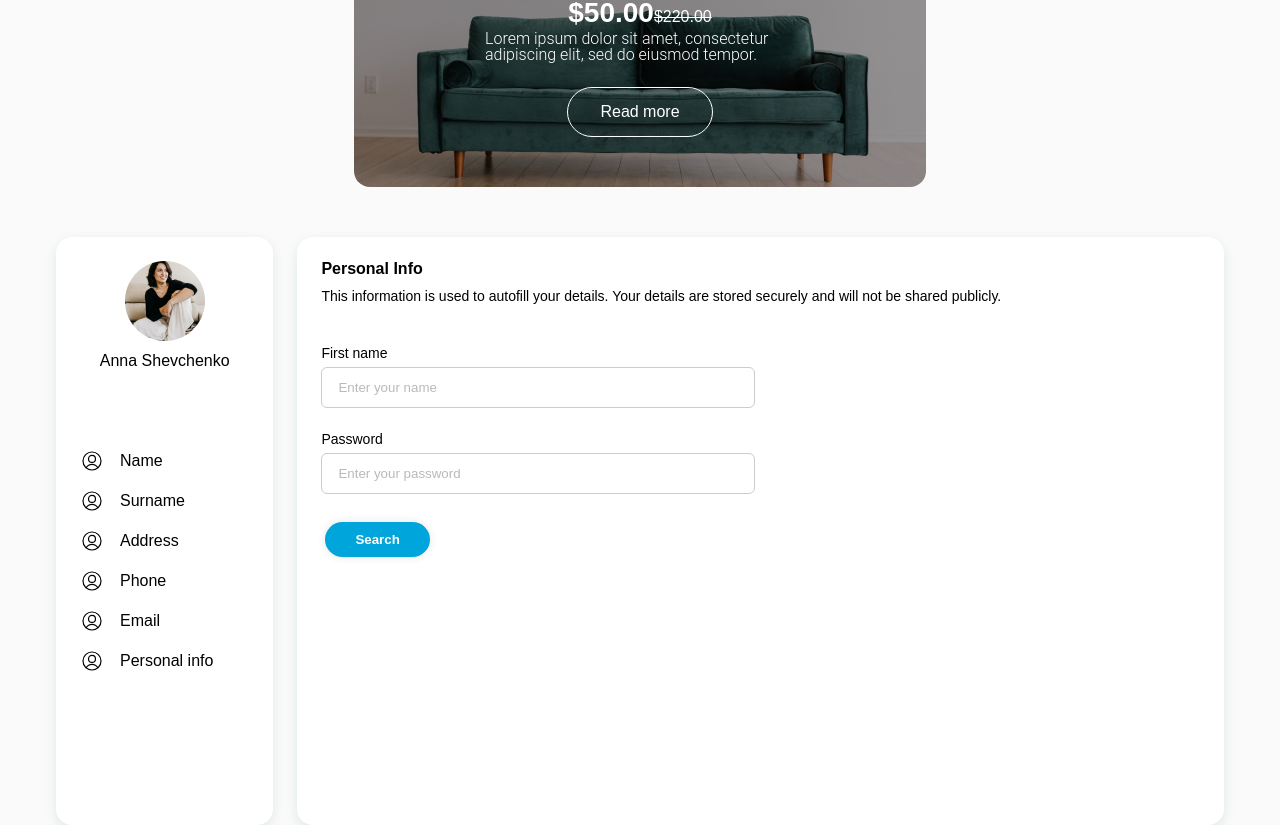
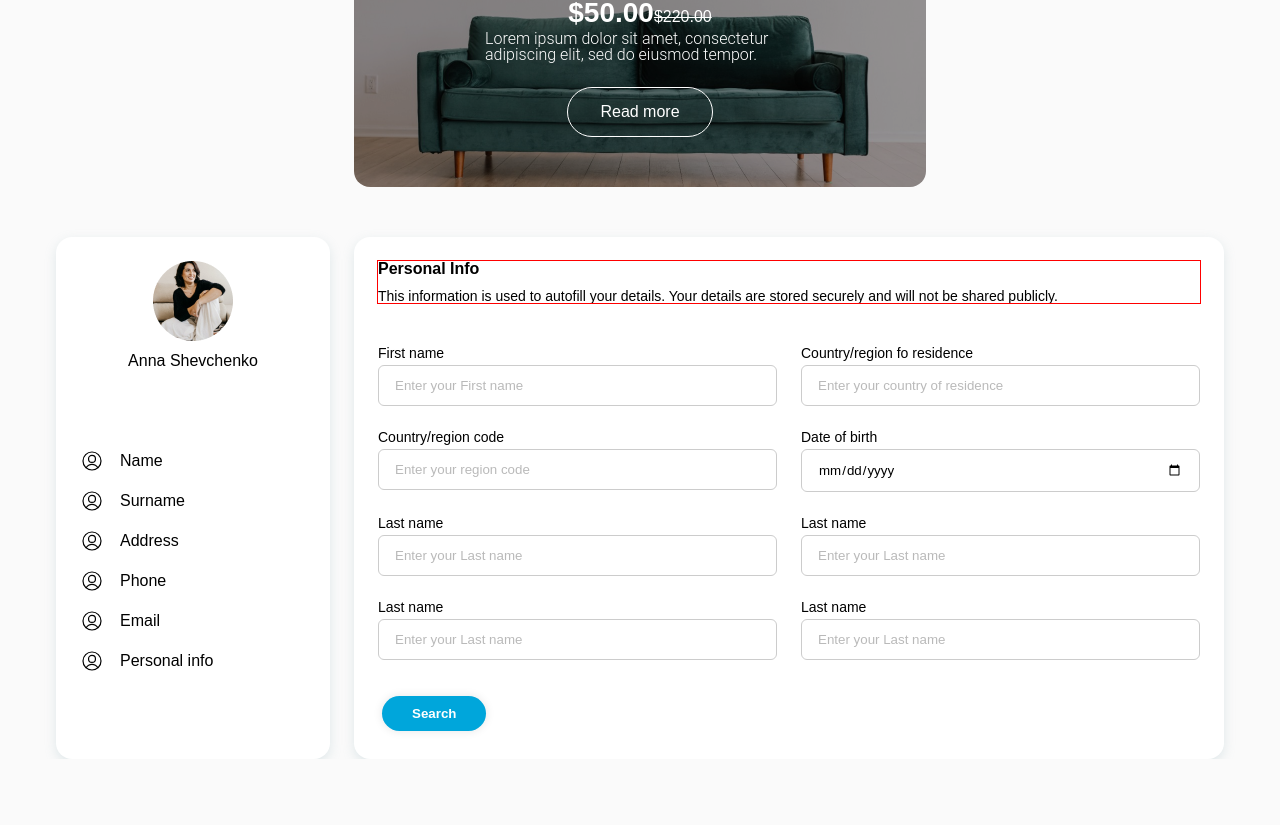
Before and after one commit to Marketplace-Team-Challenge/Marketplace_FE, a React (Vite) app: page / in a window 1280 px wide. Shown: the part 582-1407 px from the top of the page. After the commit the page ends 1341 px from the top, so only its background shows below. Built offline with nearby package versions, Linux system fonts and the light colour scheme.

Commit message:
addaptive form

```diff
--- a/src/components/Pages/Account/Account.module.css
+++ b/src/components/Pages/Account/Account.module.css
@@ -3,14 +3,14 @@
     display: flex;
     margin-left: auto;
     margin-right: auto;
+
 }
 .card_container{
     background-color: var(--main_bg);
     display: flex;
     flex-direction: column;
     align-items: center;
-    width: 274px;
-    height: 588px;
+    min-width: 274px;
     border-radius: 16px;
     box-shadow: 0 4px 12px 0 rgba(141, 175, 185, 24%) ;
     margin-right: 24px;
@@ -46,3 +46,10 @@
 .card_logo:hover{
     fill: var(--accent_color)
 }
+
+@media (max-width: 550px) {
+    .container{
+        flex-direction: column;
+        width: 100%;
+    }
+}
--- a/src/components/Pages/Account/PersonForm.jsx
+++ b/src/components/Pages/Account/PersonForm.jsx
@@ -1,18 +1,69 @@
 import { ButtonMain } from "../../UI/Button/ButtonMain"
 import css from "./PersonForm.module.css"
+
+const formData = [
+  {
+    label: "First name",
+    name: "name",
+    type: "text",
+    placeholder: "Enter your First name"
+  },
+  {
+    label: "Country/region fo residence",
+    name: "residence",
+    type: "text",
+    placeholder: "Enter your country of residence"
+  },
+  {
+    label: "Country/region code",
+    name: "code",
+    type: "text",
+    placeholder: "Enter your region code"
+  },
+  {
+    label: "Date of birth",
+    name: "birthday",
+    type: "date",
+    placeholder: "Enter your birthday"
+  },
+{
+    label: "Last name",
+    name: "surname",
+    type: "text",
+    placeholder: "Enter your Last name"
+  },
+  {
+    label: "Last name",
+    name: "surname",
+    type: "text",
+    placeholder: "Enter your Last name"
+  },
+  {
+    label: "Last name",
+    name: "surname",
+    type: "text",
+    placeholder: "Enter your Last name"
+  },
+  {
+    label: "Last name",
+    name: "surname",
+    type: "text",
+    placeholder: "Enter your Last name"
+  }
+]
 export const Form = () => {
     return (
-         <form className={css.form}>
-        <div className={css.form_group}>
-          <label htmlFor="name">First name</label>
-          <input required="" placeholder="Enter your name" name="name" id="name" type="text"/>
+      <form className={css.form}>
+        <div className={css.form_wrapper}>
+          {formData.map((data) => {
+                    return(
+                        <div className={css.form_group} key={data.index}>
+                        <label htmlFor={data.name}>{ data.label}</label>
+                        <input required="" placeholder={data.placeholder} name={data.name} id={data.name} type={ data.type} />
         </div>
-
-        <div className={css.form_group}>
-          <label htmlFor="password">Password</label>
-          <input required="" name="password" placeholder="Enter your password" id="password" type="password"/>
+                    )
+                })}
         </div>
-
         <ButtonMain/>
       </form>
     )
--- a/src/components/Pages/Account/PersonForm.module.css
+++ b/src/components/Pages/Account/PersonForm.module.css
@@ -1,14 +1,61 @@
 .form{
-font-size: 14px;
+    font-size: 14px;
     font-family: var(--primary_text);
+    /* width: 100%; */
+        /* height: 588px; */
+   /* display: flex;
+  flex-wrap: wrap;
+  justify-content: space-between;  */
+  /* margin-left: 24px; */
+
+
+
+width: 100%;
+    margin: 0 auto;
+}
+.form_wrapper{
+/* display: flex; */
+    /* flex: 0 0 45%; */
+    /* flex-direction: column; */
+    /* gap: 24px; */
+
+    display: flex;
+        justify-content: space-between;
+        flex-wrap: wrap;
+}
+
+
+
+
+.form button{
+    margin-bottom: 24px;
 }
 .form_group {
-    display: flex;
+width: calc(50% - 12px);
+    /* 50% ширини колонки мінус 12px відступи між елементами */
+    margin-bottom: 24px;
+    /* Відступ між елементами в одній колонці */
+padding: 0;
+border: none;
+/* width: 50%; */
+/* width: 48%;
+    /* Залиште деякий простір для відступів між колонками */
+    /* box-sizing: border-box;
+    padding: 10px; */
+
+    /* display: flex;
+    flex: 0 0 45%;
     flex-direction: column;
-    gap: 2px;
+    gap: 2px; */
+    /* margin-bottom: 24px; */
+}
+.form_group:not(:last-child) {
     margin-bottom: 24px;
 }
+.form_group:last-child{
+    margin-bottom: 32px;
 
+}
 .form_group label {
     display: block;
     margin-bottom: 5px;
@@ -16,17 +63,28 @@ font-size: 14px;
 .form_group input::placeholder {
     opacity: 0.5;
 }
-.form_group input[type="text"],
-.form_group input[type="password"] {
-    width: 400px;
+
+.form_group input {
+    width: 100%;
     padding: 12px 16px;
     border-radius: 6px;
     font-family: inherit;
     border: 1px solid #ccc;
+    box-sizing: border-box;
 }
 
-.form_group input[type="text"]:focus,
-.form_group input[type="password"]:focus {
+
+.form_group input:focus {
     outline: none;
     border-color: var(--accent_color);
 }
+
+@media (max-width: 869px) {
+    .form_wrapper {
+        flex-direction: column;
+    }
+
+    .form_group {
+        width: 100%;
+    }
+}
--- a/src/components/Pages/Account/PersonalInfo.jsx
+++ b/src/components/Pages/Account/PersonalInfo.jsx
@@ -8,8 +8,8 @@ export const PersonalInfo = () => {
             <div className={css.personal_wrapper}>
                 <h3 className={css.personal_title}>Personal Info</h3>
             <p className={css.personal_info}>This information is used to autofill your details. Your details are stored securely and will not be shared publicly.</p>
+            </div>
             <Form/>
-            </div>
 
         </div>
     )
--- a/src/components/Pages/Account/PersonalInfo.module.css
+++ b/src/components/Pages/Account/PersonalInfo.module.css
@@ -3,14 +3,18 @@
         /* display: flex;
         flex-direction: column;
         align-items: center; */
-        width: 100%;
-        height: 588px;
+        width: 823px;
+        height: 100%;
         border-radius: 16px;
         box-shadow: 0 4px 12px 0 rgba(141, 175, 185, 24%);
+        padding: 24px;
 }
 .personal_wrapper{
-    margin: 24px;
-
+    margin-bottom: 43px;
+    /* flex: 0 0 45%; */
+    /* height: auto; */
+    /* margin-bottom: 43px; */
+        outline: 1px solid red;
 }
 .personal_title{
     font-size: 16px;
@@ -20,5 +24,5 @@
 .personal_info{
     font-size: 14px;
     font-weight: 400;
-    margin-bottom: 43px;
+
 }
--- a/src/index.css
+++ b/src/index.css
@@ -44,11 +44,12 @@
   -moz-osx-font-smoothing: grayscale;
   -webkit-text-size-adjust: 100%;
 
-      max-width: 1440px;
+
 }
 
 body{
   background-color: var(--secondary_color);
+  max-width: 1440px;
 }
 
 html,
@@ -160,6 +161,7 @@ html {
 
 body {
   line-height: 1;
+
 }
 
 ol,
```
Also changed, not shown: src/components/Pages/Account/Account.jsx (line endings or trailing spaces).
